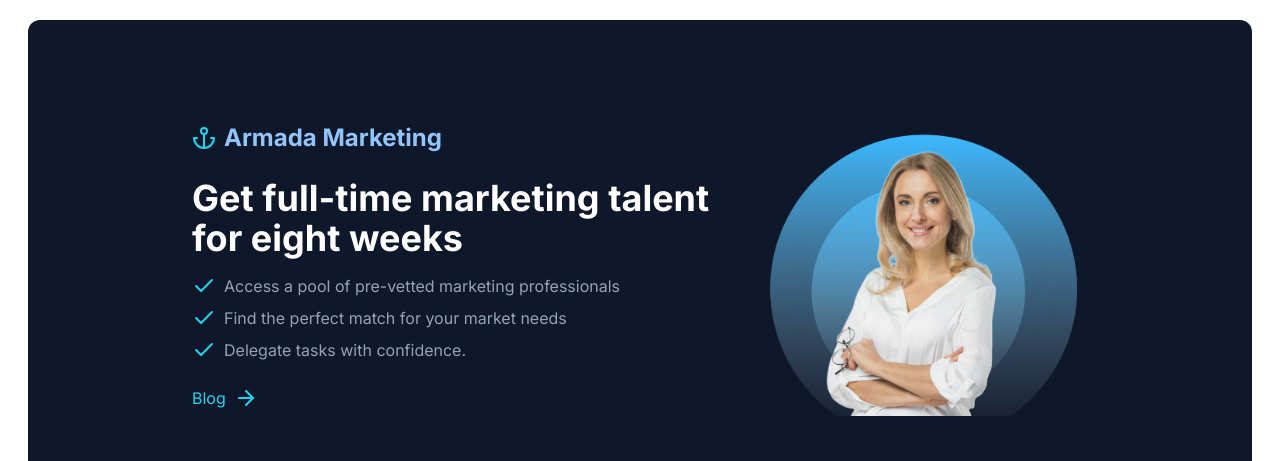
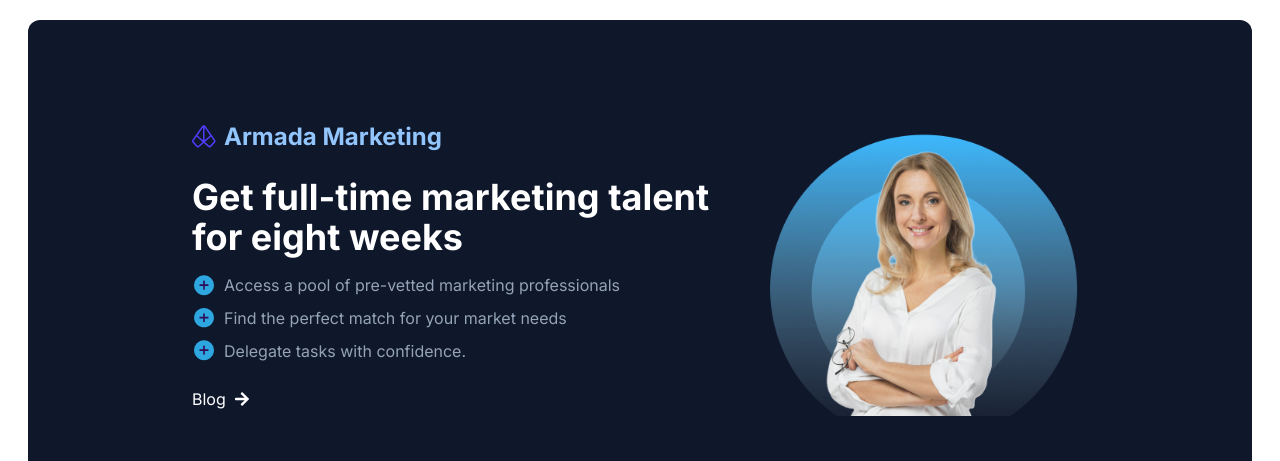
Before and after one commit to nahom4/armada-landing-page, a Next.js app: page / in a window 1280 px wide. Shown: the part 1280-1741 px from the top of the page. Built offline with nearby package versions, Linux system fonts and the light colour scheme.

Commit message:
add log and change icons

```diff
--- a/src/components/Header/Header.tsx
+++ b/src/components/Header/Header.tsx
@@ -1,4 +1,5 @@
 "use client";
+import Image from "next/image";
 import Link from "next/link";
 import React from "react";
 
@@ -15,12 +16,17 @@ function Header() {
       className={`z-20 fixed w-full bg-white transition-all duration-200 px-6 `}
     >
       <div className=" mx-auto px-4 py-2 flex justify-between items-center">
-        <h1 className="text-2xl font-sans font-bold ">
-          Armada Marketing
-        </h1>
+        <div className="flex gap-2 items-center">
+          <Image
+            src="/logo.svg"
+            width={30}
+            height={30}
+            alt="Armada Marketing"
+          />
+          <h1 className="text-2xl font-sans font-bold ">Armada Marketing</h1>
+        </div>
 
         <nav className="space-x-5 flex items-center text-xl font-semibold min-w-fit">
-
           <Link
             className=" hover:text-yellow-500 dark:hover:text-yellow-500 "
             href="#"
@@ -31,7 +37,7 @@ function Header() {
             className=" hover:text-yellow-500 dark:hover:text-yellow-500 "
             href="#"
           >
-           Blog
+            Blog
           </Link>
           <Link
             className=" hover:text-yellow-500 dark:hover:text-yellow-500 "
--- a/src/components/Main/Section2.tsx
+++ b/src/components/Main/Section2.tsx
@@ -1,6 +1,7 @@
 
 import Image from "next/image";
 import Link from "next/link";
+import { FaArrowRight } from "react-icons/fa";
 
 export default function Component() {
   return (
@@ -8,7 +9,7 @@ export default function Component() {
       <div className="max-w-4xl mx-auto flex justify-between items-center">
         <div>
           <div className="flex items-center space-x-2 mb-6">
-            <AnchorIcon className="text-[#22d3ee]" />
+            <Image src="/logo.svg" width={24} height={24} alt="check" />
             <span className=" text-2xl font-bold text-blue-300">
               Armada Marketing
             </span>
@@ -18,25 +19,25 @@ export default function Component() {
           </h1>
           <ul className="text-[#94a3b8] space-y-2">
             <li className="flex items-center space-x-2">
-              <CheckIcon className="text-[#22d3ee]" />
+              <Image src="/plus.svg" width={24} height={24} alt="check" />
               <span>Access a pool of pre-vetted marketing professionals</span>
             </li>
             <li className="flex items-center space-x-2">
-              <CheckIcon className="text-[#22d3ee]" />
+              <Image src="/plus.svg" width={24} height={24} alt="check" />
               <span>Find the perfect match for your market needs</span>
             </li>
             <li className="flex items-center space-x-2">
-              <CheckIcon className="text-[#22d3ee]" />
+              <Image src="/plus.svg" width={24} height={24} alt="check" />
               <span>Delegate tasks with confidence.</span>
             </li>
           </ul>
           <div className="mt-6">
             <Link
-              className="text-[#22d3ee] hover:text-[#0ea5e9] inline-flex items-center"
+              className="text-white hover:text-[#0ea5e9] inline-flex items-center"
               href="#"
             >
               Blog
-              <ArrowRightIcon className="ml-2" />
+              <FaArrowRight className="ml-2" />
             </Link>
           </div>
         </div>
@@ -53,63 +54,3 @@ export default function Component() {
     </div>
   );
 }
-
-function AnchorIcon(props:any) {
-  return (
-    <svg
-      {...props}
-      xmlns="http://www.w3.org/2000/svg"
-      width="24"
-      height="24"
-      viewBox="0 0 24 24"
-      fill="none"
-      stroke="currentColor"
-      strokeWidth="2"
-      strokeLinecap="round"
-      strokeLinejoin="round"
-    >
-      <circle cx="12" cy="5" r="3" />
-      <line x1="12" x2="12" y1="22" y2="8" />
-      <path d="M5 12H2a10 10 0 0 0 20 0h-3" />
-    </svg>
-  );
-}
-
-function ArrowRightIcon(props) {
-  return (
-    <svg
-      {...props}
-      xmlns="http://www.w3.org/2000/svg"
-      width="24"
-      height="24"
-      viewBox="0 0 24 24"
-      fill="none"
-      stroke="currentColor"
-      strokeWidth="2"
-      strokeLinecap="round"
-      strokeLinejoin="round"
-    >
-      <path d="M5 12h14" />
-      <path d="m12 5 7 7-7 7" />
-    </svg>
-  );
-}
-
-function CheckIcon(props) {
-  return (
-    <svg
-      {...props}
-      xmlns="http://www.w3.org/2000/svg"
-      width="24"
-      height="24"
-      viewBox="0 0 24 24"
-      fill="none"
-      stroke="currentColor"
-      strokeWidth="2"
-      strokeLinecap="round"
-      strokeLinejoin="round"
-    >
-      <polyline points="20 6 9 17 4 12" />
-    </svg>
-  );
-}
```
Also changed, not shown: public/logo.svg (added), public/plus.svg (added).
